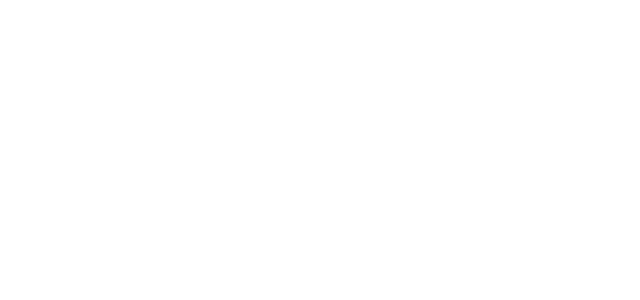
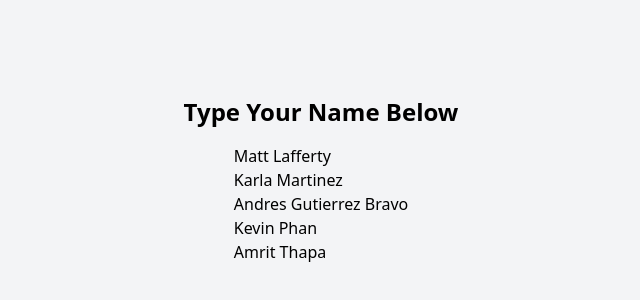
Before and after one commit to littleeinsteinchildcare/littleeinstein-frontend, a React (Vite) app: page / in a window 1280 px wide. Shown: the part 1020-1320 px from the top of the page, without its empty margins (319-959 px from the left). Before the commit the page ends 800 px from the top, so only its background shows below. Built offline with nearby package versions, Linux system fonts and the light colour scheme.

Commit message:
checking if code owner work

```diff
--- a/src/pages/sampleIntro/Intro.tsx
+++ b/src/pages/sampleIntro/Intro.tsx
@@ -4,6 +4,7 @@
   return (
     <div>
       <SaveName />
+      <SaveName />
     </div>
   );
 };
```
